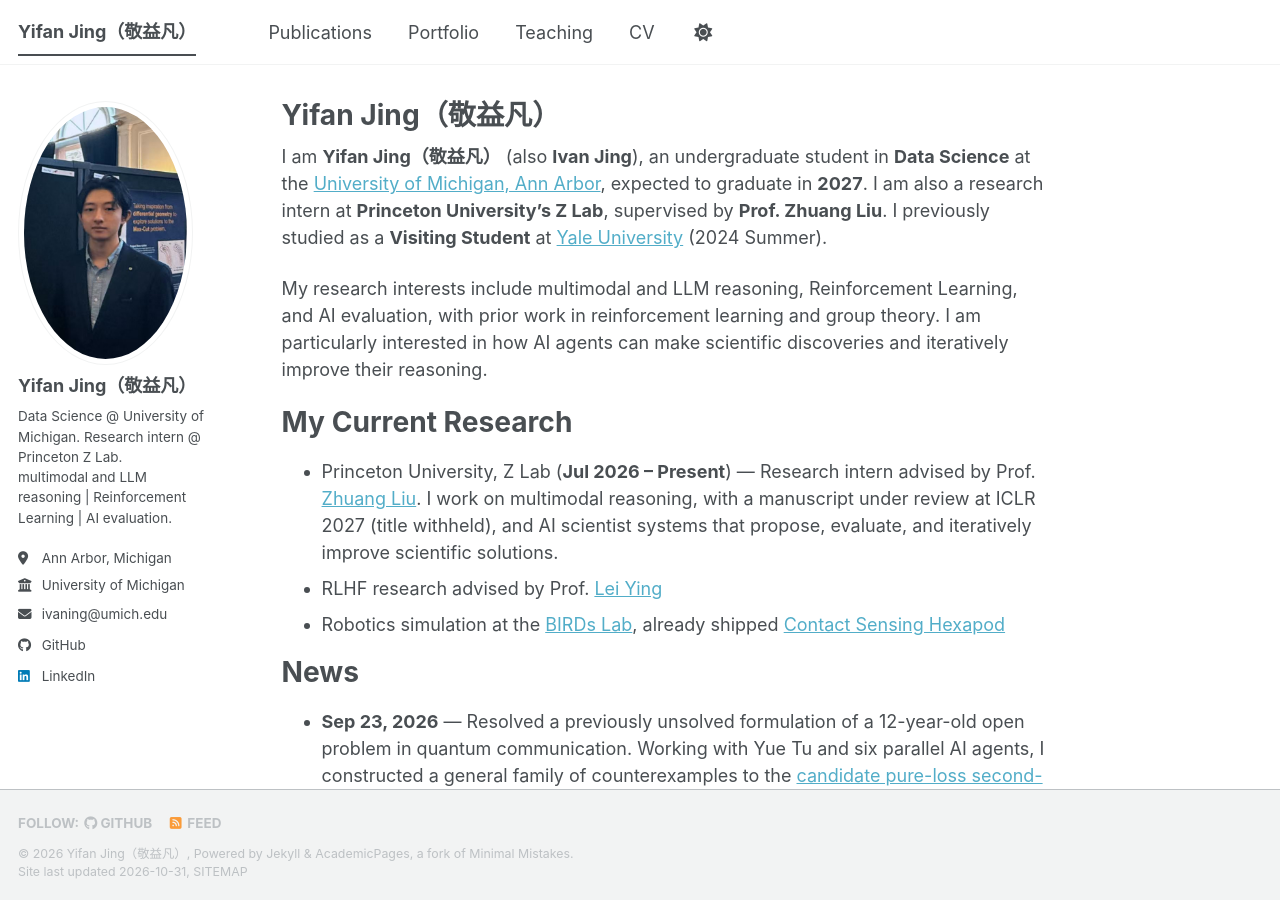
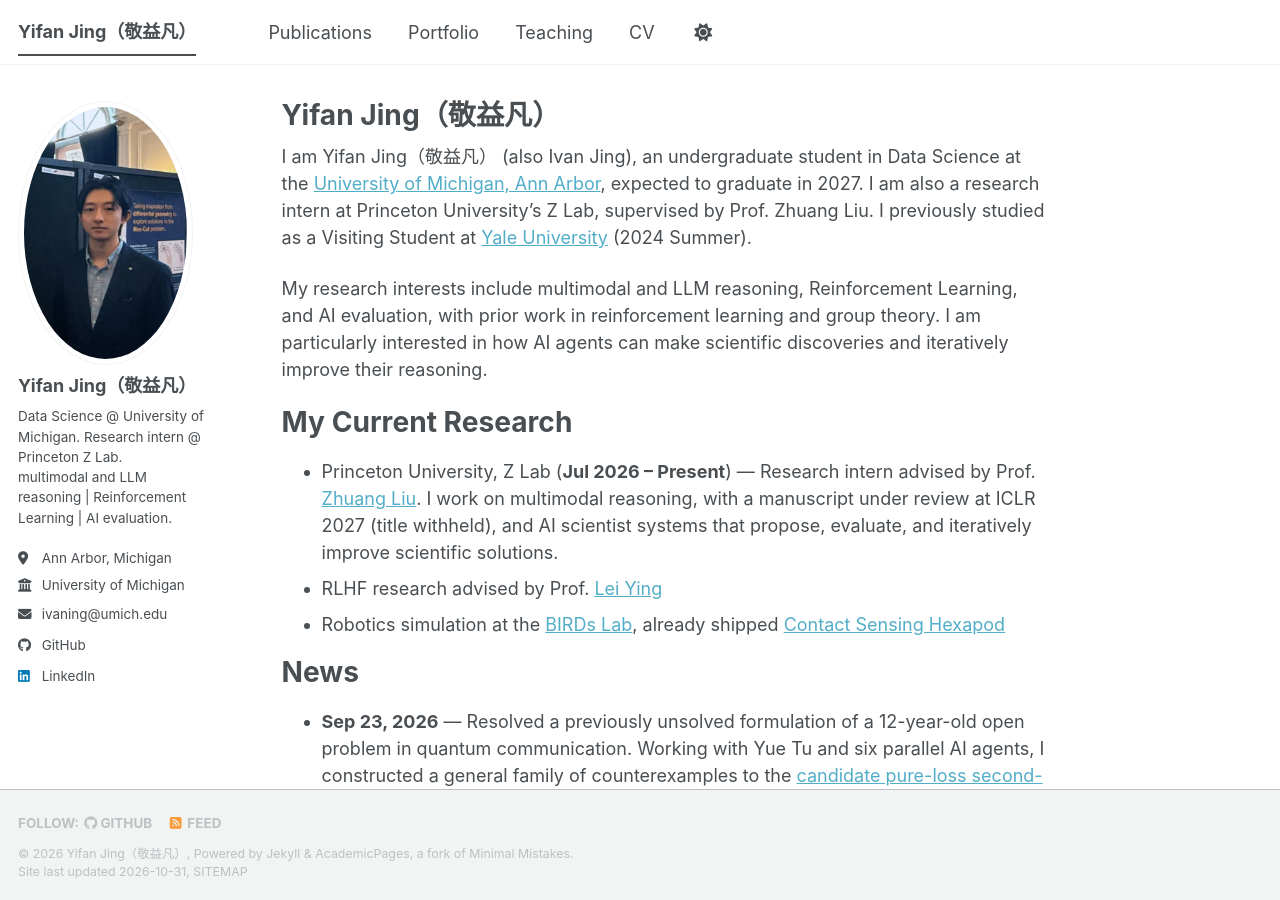
Before and after one commit to Ivann1242/Ivan, a Jekyll site: the page built from _pages/about.md, in a window 1280 px wide and 900 px high. Built offline with Jekyll 4.4.1, drawn with Linux system fonts in a browser that asks for light colours; a script bundle is joined from its source files by our own code; library files that are not in the unit come from our copies.

Commit message:
Remove bold formatting from homepage introduction

```diff
--- a/_pages/about.md
+++ b/_pages/about.md
@@ -8,7 +8,7 @@ redirect_from:
   - /about.html
 ---
 
-I am **Yifan Jing（敬益凡）** (also **Ivan Jing**), an undergraduate student in **Data Science** at the [University of Michigan, Ann Arbor](https://umich.edu/), expected to graduate in **2027**. I am also a research intern at **Princeton University's Z Lab**, supervised by **Prof. Zhuang Liu**. I previously studied as a **Visiting Student** at [Yale University](https://www.yale.edu/) (2024 Summer).
+I am Yifan Jing（敬益凡） (also Ivan Jing), an undergraduate student in Data Science at the [University of Michigan, Ann Arbor](https://umich.edu/), expected to graduate in 2027. I am also a research intern at Princeton University's Z Lab, supervised by Prof. Zhuang Liu. I previously studied as a Visiting Student at [Yale University](https://www.yale.edu/) (2024 Summer).
 
 My research interests include multimodal and LLM reasoning, Reinforcement Learning, and AI evaluation, with prior work in reinforcement learning and group theory. I am particularly interested in how AI agents can make scientific discoveries and iteratively improve their reasoning.
 
```
